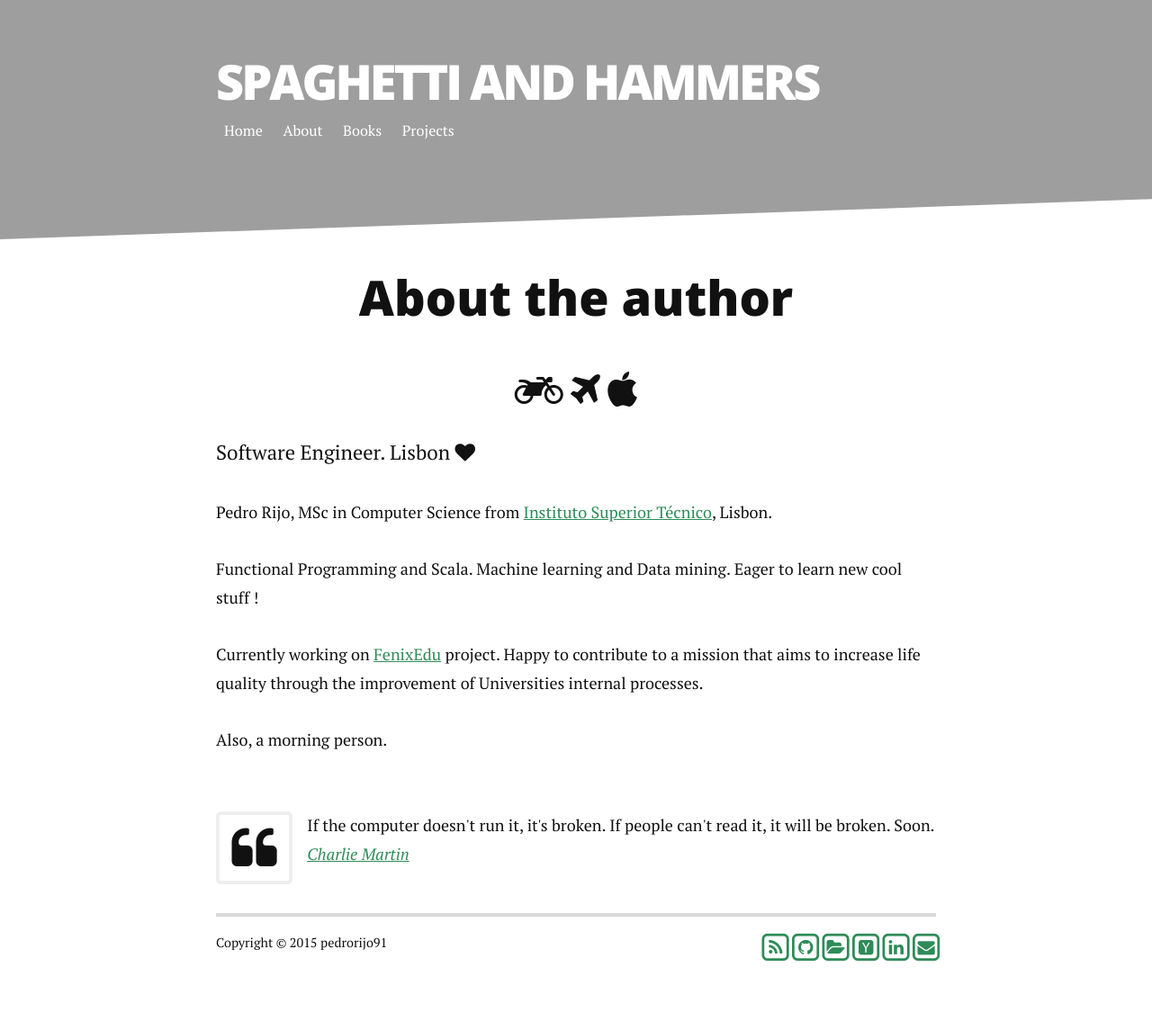
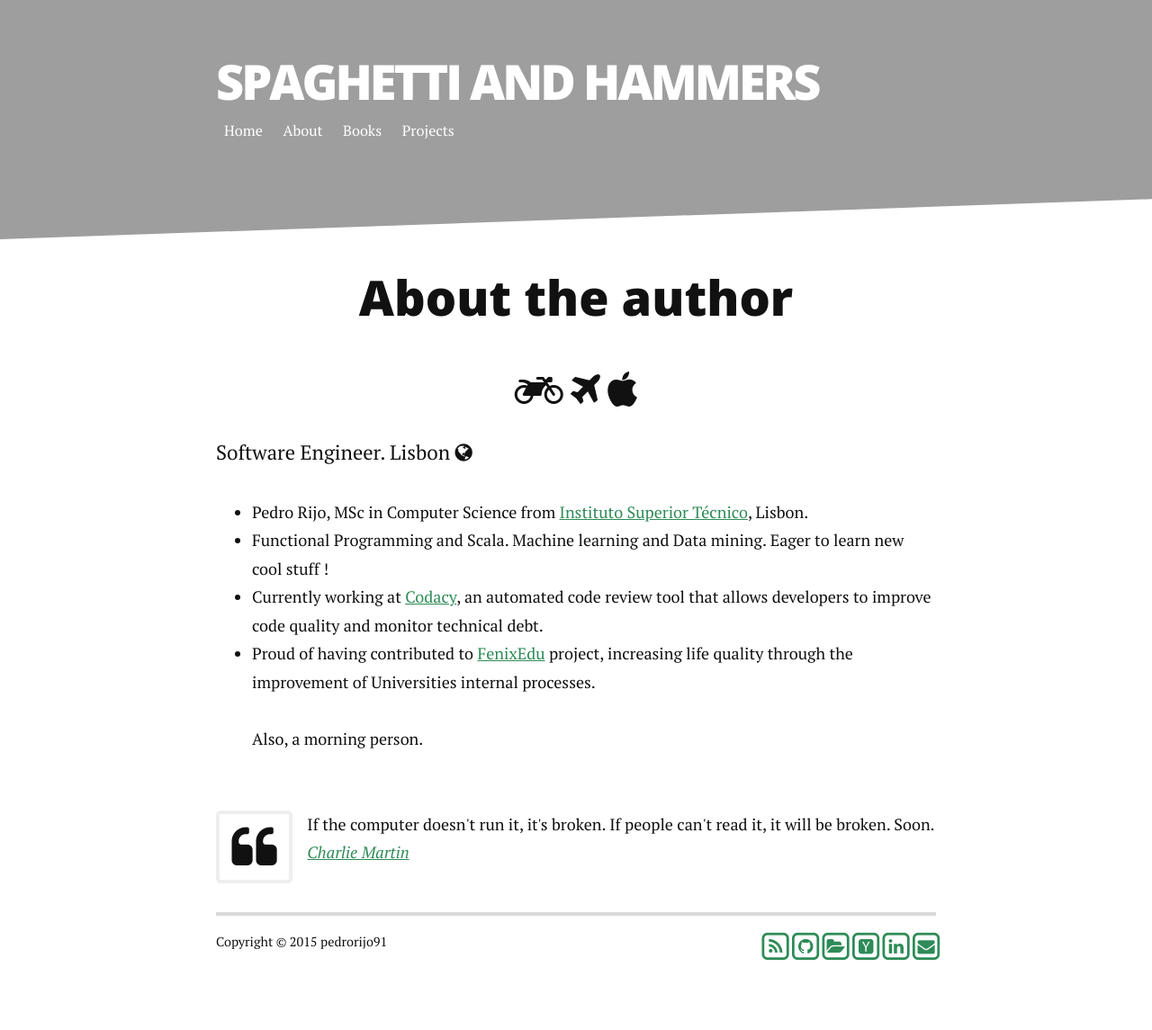
Before and after one commit to pedrorijo91/pedrorijo91.github.io, a Jekyll site: the page built from about.html, in a window 1280 px wide. Shown: the whole page at 90% size. Built offline with Jekyll 4.4.1, drawn with Linux system fonts in a browser that asks for light colours; nearby versions of some CDN libraries; Markdown is read by kramdown in place of the engine named in the settings; comment, search, counter and statistics services are not loaded.

Commit message:
Add codacy job to about

```diff
--- a/about.html
+++ b/about.html
@@ -6,21 +6,29 @@ title: About
 <div class="post">
 	<h1 class="pageTitle">About the author</h1>
 	<h3 class="pageTitle"><i class="fa fa-motorcycle fa-lg"></i> <i class="fa fa-plane fa-lg"></i> <i class="fa fa-apple fa-lg"></i></h3>
-	<p class="intro">Software Engineer. Lisbon <i class="fa fa-heart"></i>
+	<p class="intro">Software Engineer. Lisbon <i class="fa fa-globe"></i>
 </p>
 
-	<p>
-		Pedro Rijo, MSc in Computer Science from <a href="http://tecnico.ulisboa.pt/">Instituto Superior Técnico</a>, Lisbon.</br>
-	</p>
-	<p>
-		Functional Programming and Scala. Machine learning and Data mining. Eager to learn new cool stuff !
-	</p>
-	<p>
-		Currently working on <a href="http://fenixedu.org/">FenixEdu</a> project. Happy to contribute to a mission that aims to increase life quality through the improvement of Universities internal processes.
-	</p>
-	<p>
-		Also, a morning person.
-	</p>
+	<ul>
+
+		<li>
+			Pedro Rijo, MSc in Computer Science from <a href="http://tecnico.ulisboa.pt/">Instituto Superior Técnico</a>, Lisbon.</br>
+		</li>
+		<li>
+			Functional Programming and Scala. Machine learning and Data mining. Eager to learn new cool stuff !
+		</li>
+		<li>
+			Currently working at <a href="https://www.codacy.com">Codacy</a>, an automated code review tool that allows developers to improve code quality and monitor technical debt.
+		</li>
+		<li>
+			Proud of having contributed to <a href="http://fenixedu.org/">FenixEdu</a> project, increasing life quality through the improvement of Universities internal processes.
+		</li>
+		</br>
+		<p>
+			Also, a morning person.
+		</p>
+	</ul>
+
 
 </br>
 
```
